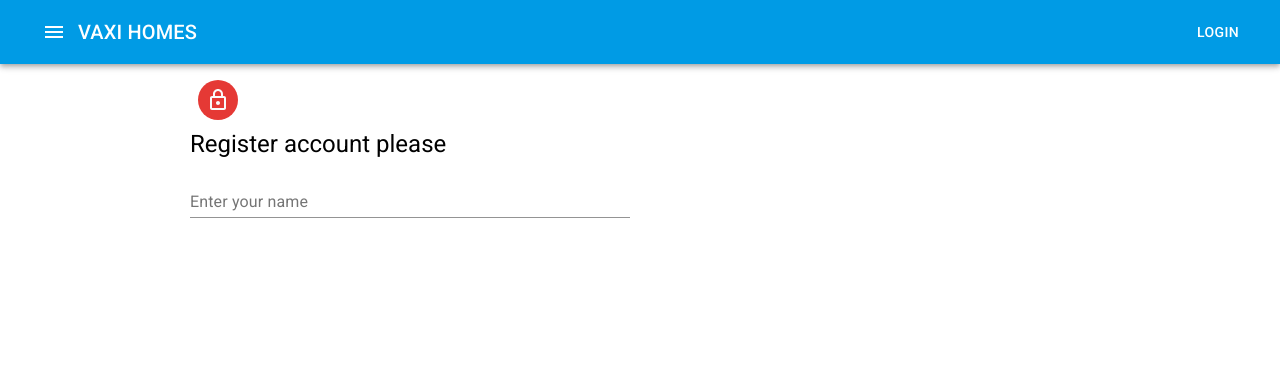
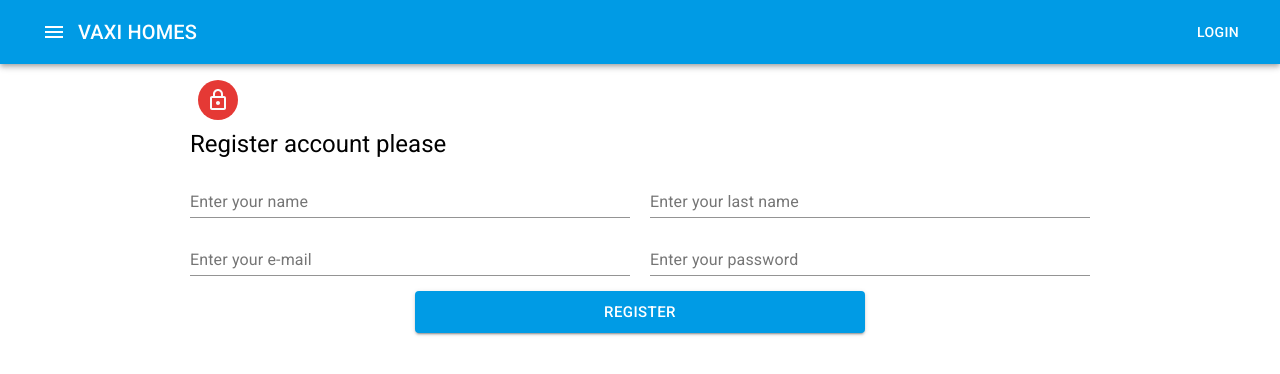
Before and after one commit to 2314-RAustin/inmobiliaria-app, a React (Create React App) app: page /registerUser in a window 1280 px wide. Shown: the top 374 px of the page. Built offline with nearby package versions, Linux system fonts and the light colour scheme.

Commit message:
Se agrega textfield de email y password, ademas se agrega un boton de tipo submit para el formulario

```diff
--- a/src/components/security/registerUsers.js
+++ b/src/components/security/registerUsers.js
@@ -1,5 +1,5 @@
 import React, { Component } from 'react'
-import { Container, Avatar, Typography, Grid, TextField } from '@material-ui/core';
+import { Container, Avatar, Typography, Grid, TextField, Button } from '@material-ui/core';
 import LockOutLineIcons from '@material-ui/icons/LockOutlined';
 const style = {
     paper : {
@@ -15,6 +15,10 @@ const style = {
     form : {
         width : '100%',
         marginTop: 10
+    },
+    submit : {
+        marginTop: 15,
+        marginBottome: 20
     }
 }
 export default class registerUser extends Component {
@@ -29,11 +33,31 @@ export default class registerUser extends Component {
                         Register account please
                     </Typography>
                     <form style={style.form}>
+
                         <Grid container spacing={2}>
                             <Grid item md={6} xs={12}>
                                 <TextField name='name' fullWidth label='Enter your name'></TextField>
                             </Grid>
+                            <Grid item md={6} xs={12}>
+                                <TextField name="apellido" fullWidth label="Enter your last name"></TextField>
+                            </Grid>
                         </Grid>
+
+                        <Grid container spacing={2}>
+                            <Grid item md={6} xs={12}>
+                                <TextField name="email" fullWidth label="Enter your e-mail"></TextField>
+                            </Grid>
+                            <Grid item md={6} xs={12}>
+                                <TextField type="password" name="apellido" fullWidth label="Enter your password"></TextField>
+                            </Grid>
+                        </Grid>
+
+                        <Grid container justify="center">
+                            <Grid item md={6} xs={12}>
+                                <Button type="submit" variant="contained" fullWidth size="large" color="primary" style={style.submit}>Register</Button>
+                            </Grid>
+                        </Grid>
+
                     </form>
                 </div>
             </Container>
```
